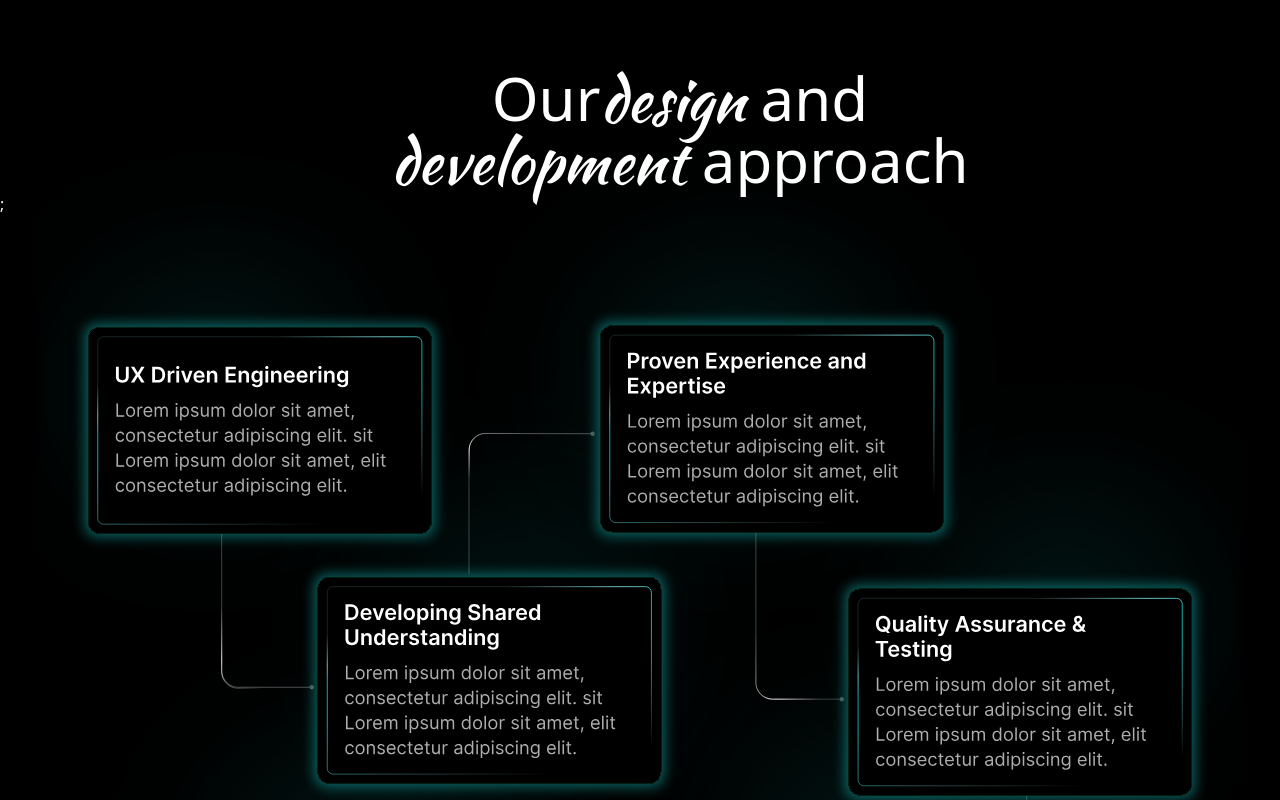
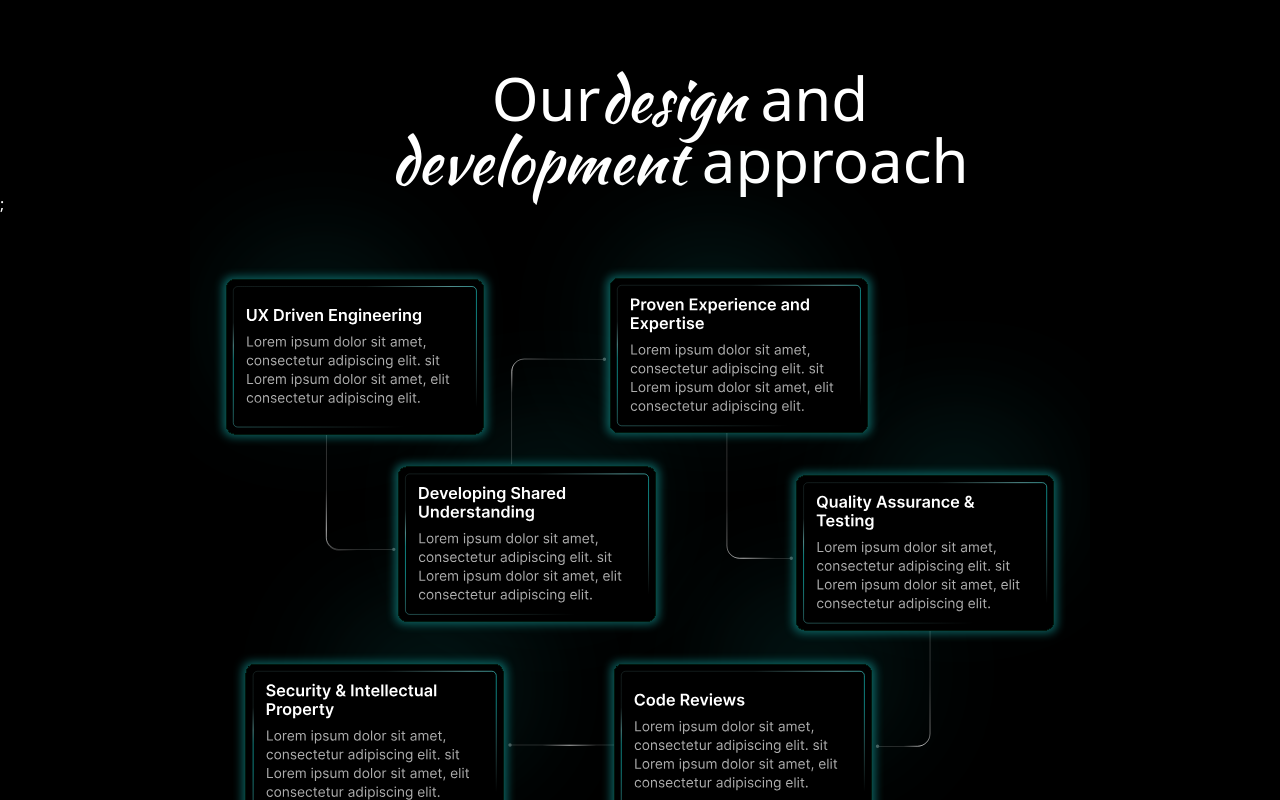
Before and after one commit to HarikaraPrashath/Ceylon_Developer_ui, a Next.js app: page / in a window 1280 px wide. Shown: the part 2420-3220 px from the top of the page. Built offline with nearby package versions, Linux system fonts and the light colour scheme.

Commit message:
Adjust image dimensions for roadmap in page.tsx

```diff
--- a/app/page.tsx
+++ b/app/page.tsx
@@ -136,8 +136,8 @@ export default function Home() {
         <Image
           src="/Images/roadmap.svg"
           alt="Roadmap"
-          width={1200}
-          height={1200}
+          width={900}
+          height={900}
           className="mx-auto -mt-20"
         />
       </div>
```
